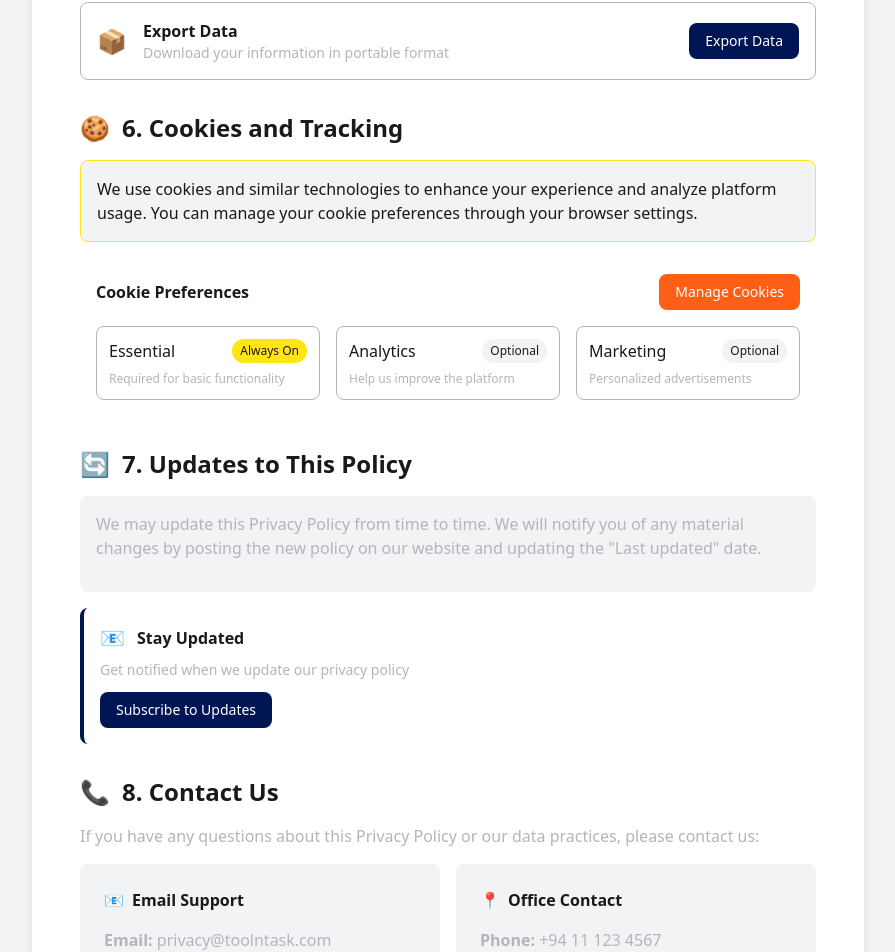
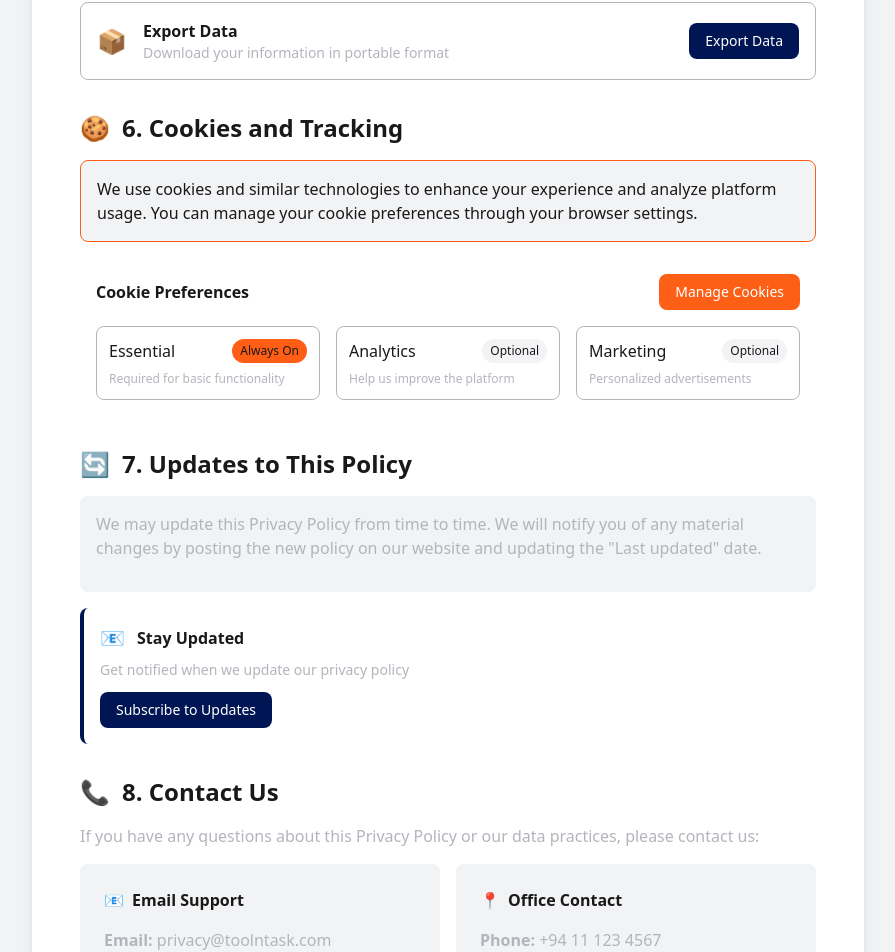
Before and after one commit to SeneshFitzroy/ToolnTask, a Next.js app: page /PrivacyPolicy in a window 1280 px wide. Shown: the part 2493-3445 px from the top of the page, without its empty margins (192-1087 px from the left). Built offline with nearby package versions, Linux system fonts and the light colour scheme.

Commit message:
feat: Enhanced pages/PrivacyPolicy.tsx, pages/Home.tsx, pages/Contact.tsx,  - Detailed changes: diff --git a/pages/Contact.tsx b/pages/Contact.tsx... at 01:58 PM +0530, July 03, 2025

```diff
--- a/pages/Contact.tsx
+++ b/pages/Contact.tsx
@@ -157,7 +157,7 @@ export default function Contact() {
                   </div>
 
                   <div className="flex items-start space-x-4">
-                    <div className="w-14 h-14 rounded-full flex items-center justify-center flex-shrink-0 shadow-lg" style={{ backgroundColor: '#FFE514' }}>
+                    <div className="w-14 h-14 rounded-full flex items-center justify-center flex-shrink-0 shadow-lg" style={{ backgroundColor: '#FF5E14' }}>
                       <span className="text-xl" style={{ color: '#1A1818' }}>📞</span>
                     </div>
                     <div>
@@ -197,7 +197,7 @@ export default function Contact() {
                     <h3 className="font-bold text-lg mb-3" style={{ color: '#1A1818' }}>How do I start using ToolNTask?</h3>
                     <p className="text-lg leading-relaxed" style={{ color: '#B3B5BC' }}>Simply create an account and start browsing available tasks or tools in your area.</p>
                   </div>
-                  <div className="p-4 rounded-xl border-l-4" style={{ backgroundColor: '#F2F3F5', borderColor: '#FFE514' }}>
+                  <div className="p-4 rounded-xl border-l-4" style={{ backgroundColor: '#F2F3F5', borderColor: '#FF5E14' }}>
                     <h3 className="font-bold text-lg mb-3" style={{ color: '#1A1818' }}>Is there a service fee?</h3>
                     <p className="text-lg leading-relaxed" style={{ color: '#B3B5BC' }}>We charge a small service fee to maintain the platform and ensure quality service.</p>
                   </div>
--- a/pages/Home.tsx
+++ b/pages/Home.tsx
@@ -4,12 +4,8 @@ import Footer from '../src/components/Footer';
 import TaskCard from '../src/components/TaskCard';
 import ToolCard from '../src/components/ToolCard';
 import FilterButtons from '../src/components/FilterButtons';
-import WorkerAnimation from '../src/components/WorkerAnimati        <div className="absolute top-0 left-0 w-full h-full">
-          <div className="absolute top-10 left-10 w-20 h-20 rounded-full" style={{ backgroundColor: '#FF5E14', opacity: 0.1 }}></div>
-          <div className="absolute top-32 right-20 w-16 h-16 rounded-full" style={{ backgroundColor: '#FF5E14', opacity: 0.1 }}></div>
-          <div className="absolute bottom-20 left-32 w-12 h-12 rounded-full" style={{ backgroundColor: '#FF5E14', opacity: 0.1 }}></div>
-          <div className="absolute bottom-10 right-10 w-24 h-24 rounded-full" style={{ backgroundColor: '#FF5E14', opacity: 0.1 }}></div>
-        </div>import { Button } from '../src/components/ui/button';
+import WorkerAnimation from '../src/components/WorkerAnimation';
+import { Button } from '../src/components/ui/button';
 import Link from 'next/link';
 import { useState, useEffect } from 'react';
 import { useTheme } from 'next-themes';
--- a/pages/PrivacyPolicy.tsx
+++ b/pages/PrivacyPolicy.tsx
@@ -71,7 +71,7 @@ export default function PrivacyPolicy() {
                     onClick={() => scrollToSection(section.id)}
                     className={`flex items-center gap-3 p-3 rounded-lg text-left transition-colors hover:scale-105`}
                     style={{
-                      backgroundColor: activeSection === section.id ? '#FFE514' : 'transparent',
+                      backgroundColor: activeSection === section.id ? '#FF5E14' : 'transparent',
                       color: activeSection === section.id ? '#1A1818' : '#B3B5BC'
                     }}
                     onMouseEnter={(e) => {
@@ -285,7 +285,7 @@ export default function PrivacyPolicy() {
                 <span className="text-2xl">🍪</span>
                 <h2 className="text-2xl font-bold" style={{ color: '#1A1818' }}>6. Cookies and Tracking</h2>
               </div>
-              <div className="rounded-lg p-4 mb-4 border border-opacity-30" style={{ backgroundColor: '#F2F3F5', borderColor: '#FFE514' }}>
+              <div className="rounded-lg p-4 mb-4 border border-opacity-30" style={{ backgroundColor: '#F2F3F5', borderColor: '#FF5E14' }}>
                 <p style={{ color: '#1A1818' }}>
                   We use cookies and similar technologies to enhance your experience and analyze platform usage. You can manage your cookie preferences through your browser settings.
                 </p>
@@ -314,7 +314,7 @@ export default function PrivacyPolicy() {
                         <span
                           className={`text-xs px-2 py-1 rounded-full`}
                           style={{
-                            backgroundColor: cookie.status === 'Always On' ? '#FFE514' : '#F2F3F5',
+                            backgroundColor: cookie.status === 'Always On' ? '#FF5E14' : '#F2F3F5',
                             color: '#1A1818'
                           }}
                         >
```
